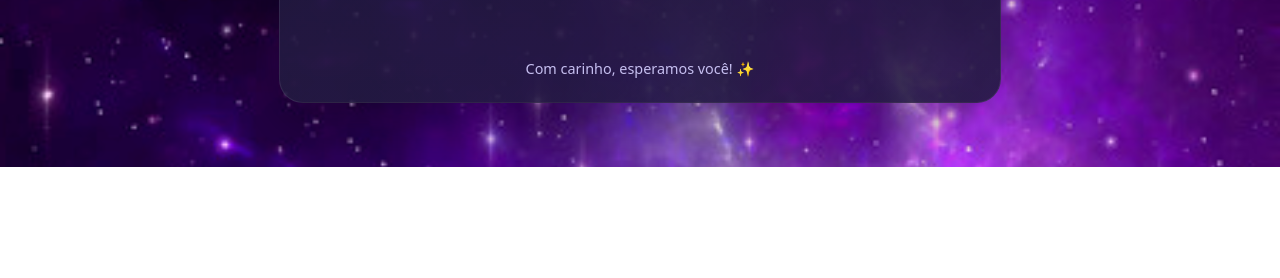
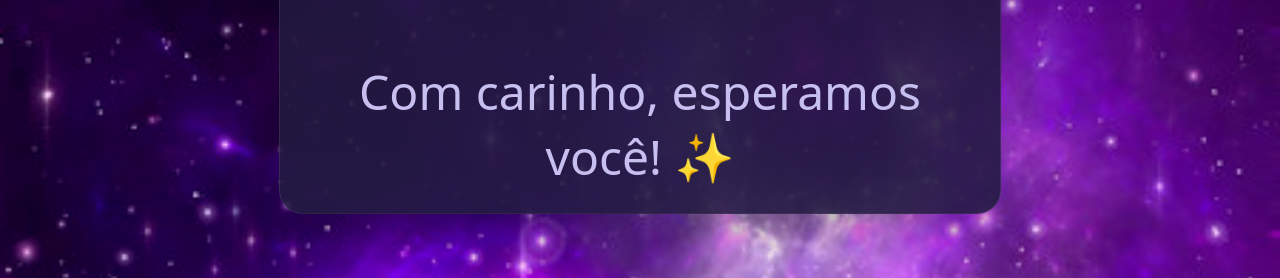
Before and after one commit to Pojloki/Convite-Aniversario-de-Alice, a plain HTML site: page index.html in a window 1280 px wide. Shown: the part 841-1119 px from the top of the page. Before the commit the page ends 1008 px from the top, so only its background shows below. Drawn offline with Linux system fonts and the light colour scheme.

Commit message:
Update index.html

```diff
--- a/index.html
+++ b/index.html
@@ -157,7 +157,7 @@
       text-align: center;
       padding: 1.5rem;
       color: var(--muted);
-      font-size: .9rem;
+      font-size: 3rem;
     }
 
     .toast {
```
